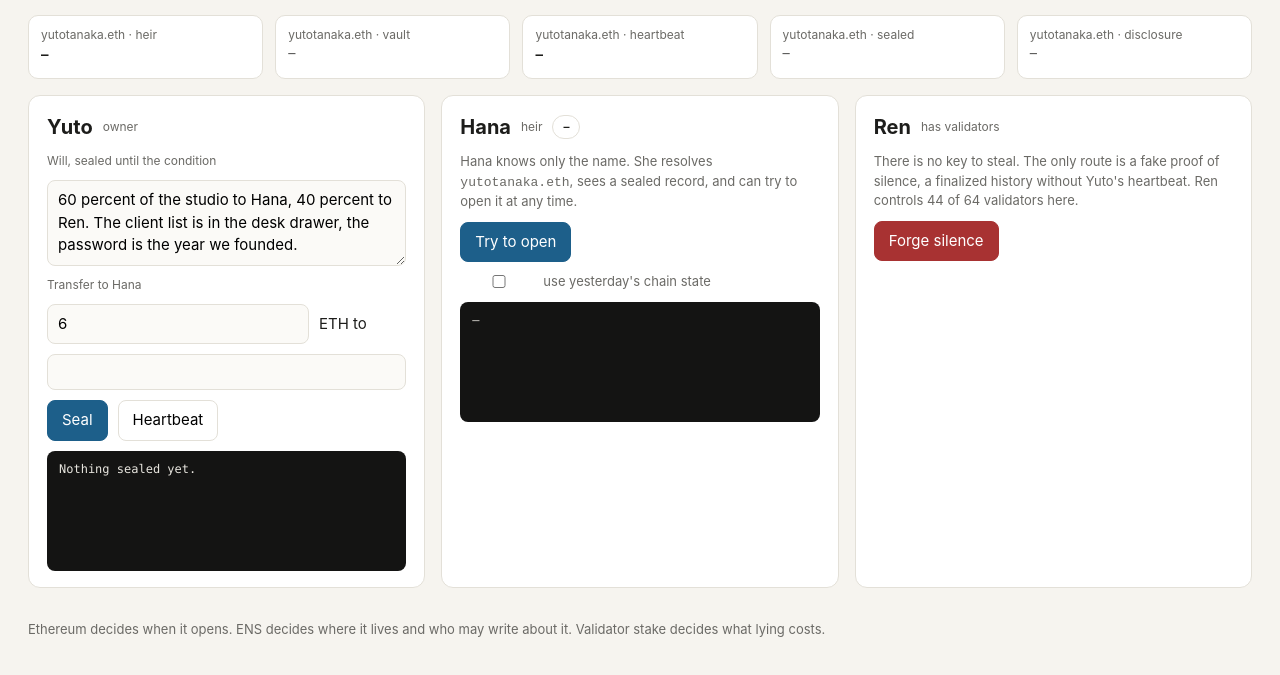
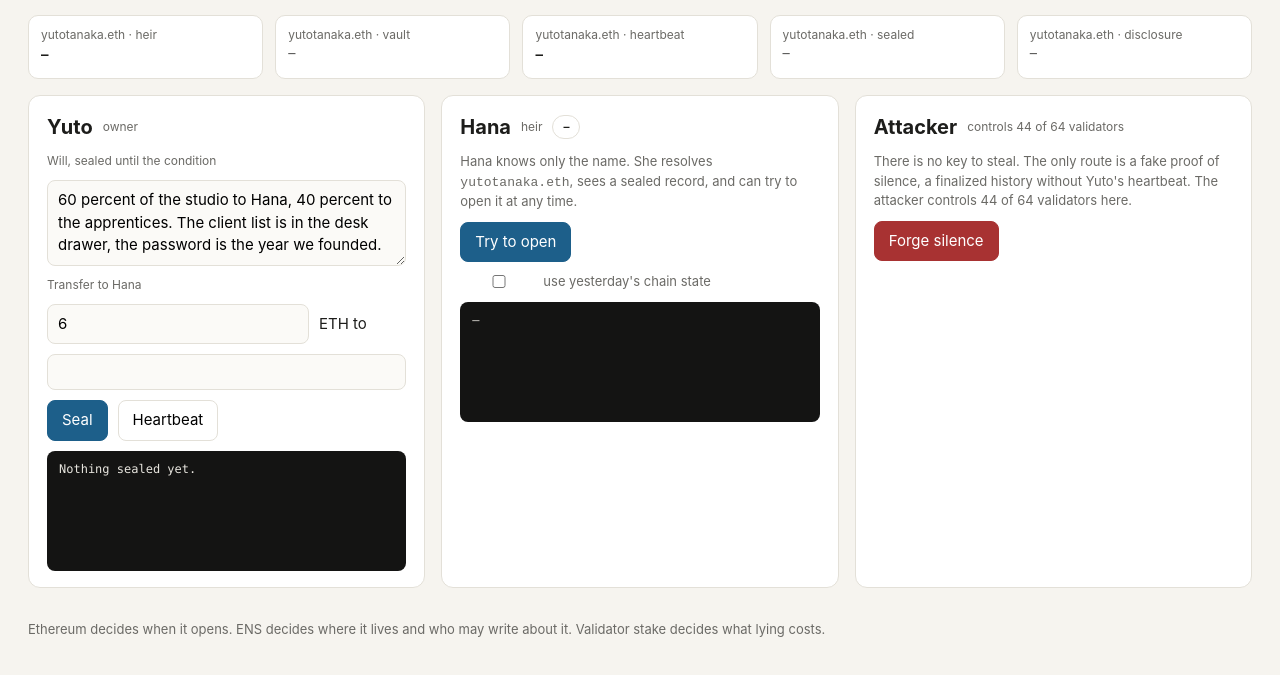
Before and after one commit to JqnWu27/sealed-inheritance, a plain HTML site: page web/index.html in a window 1280 px wide. Shown: the part 113-788 px from the top of the page. Drawn offline with Linux system fonts and the light colour scheme; no server answers.

Commit message:
feat(ui): attacker panel, silence counter never negative on the live page

```diff
--- a/web/app.js
+++ b/web/app.js
@@ -112,7 +112,7 @@ $("btn-attack").onclick = async () => {
     tb.innerHTML = a.rows.slice(0, 8).map((r) =>
       `<tr><td>${r.validator}${r.is_proposer ? " (proposer)" : ""}</td><td class="bad">${r.slashed}</td><td>${r.balance_before_eth.toFixed(2)}</td><td>${r.balance_after_eth.toFixed(2)}</td><td>${r.withdrawable_epoch}</td></tr>`
     ).join("") + `<tr><td colspan="5">… ${a.rows.length} validators in total</td></tr>`;
-    $("slash-total").textContent = `${a.forgers} of ${a.validators} validators slashed. Initial penalty ${a.initial_penalty_eth_each} ETH each, ${a.total_initial_penalty_eth} ETH now, correlation penalty follows. Ren read the will and moved no money.`;
+    $("slash-total").textContent = `${a.forgers} of ${a.validators} validators slashed. Initial penalty ${a.initial_penalty_eth_each} ETH each, ${a.total_initial_penalty_eth} ETH now, correlation penalty follows. The attacker read the will and moved no money.`;
     $("attack-out").classList.remove("hidden");
     $("attack-status").textContent = "";
   } catch (e) {
--- a/web/index.html
+++ b/web/index.html
@@ -38,7 +38,7 @@
   <article class="panel" id="owner">
     <h2>Yuto <span class="role">owner</span></h2>
     <label>Will, sealed until the condition</label>
-    <textarea id="will" rows="3">60 percent of the studio to Hana, 40 percent to Ren. The client list is in the desk drawer, the password is the year we founded.</textarea>
+    <textarea id="will" rows="3">60 percent of the studio to Hana, 40 percent to the apprentices. The client list is in the desk drawer, the password is the year we founded.</textarea>
     <label>Transfer to Hana</label>
     <div class="row"><input id="amount" value="6"> <span>ETH to</span> <input id="heir-addr" class="mono" readonly></div>
     <div class="row">
@@ -65,8 +65,8 @@
   </article>
 
   <article class="panel" id="attack">
-    <h2>Ren <span class="role">has validators</span></h2>
-    <p class="hint">There is no key to steal. The only route is a fake proof of silence, a finalized history without Yuto's heartbeat. Ren controls 44 of 64 validators here.</p>
+    <h2>Attacker <span class="role">controls 44 of 64 validators</span></h2>
+    <p class="hint">There is no key to steal. The only route is a fake proof of silence, a finalized history without Yuto's heartbeat. The attacker controls 44 of 64 validators here.</p>
     <div class="row"><button id="btn-attack" class="danger">Forge silence</button> <span id="attack-status"></span></div>
     <div id="attack-out" class="hidden">
       <div class="votes">
```
Also changed, not shown: docs/index.html (+1 -1 lines).
